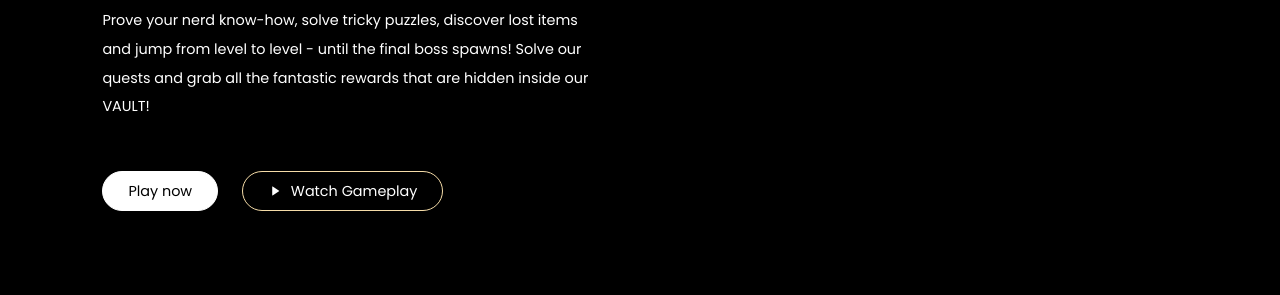
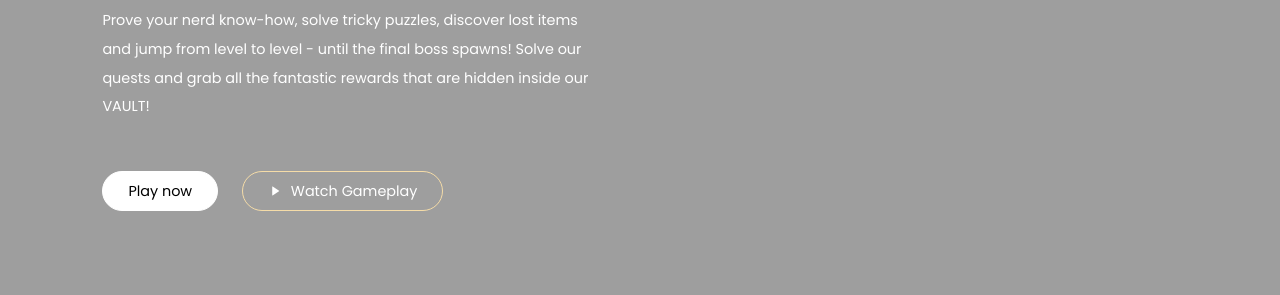
Before and after one commit to vitpoverenov/GanzGinz_de, a plain HTML site: page index.html in a window 1280 px wide. Shown: the part 431-726 px from the top of the page. Drawn offline with nearby package versions, Linux system fonts and the light colour scheme; the site is published under a folder, as on GitHub Pages, so addresses that start at the root find nothing.

Commit message:
Add files via upload

```diff
--- a/style.css
+++ b/style.css
@@ -97,7 +97,7 @@ section {
     width: 100%;
     height: 100vh;
     position: relative;
-    background: url(/background-ganz.png);
+    background: url(background-ganz.png);
     background-size: cover;
     background-position: center bottom;
 }
```
